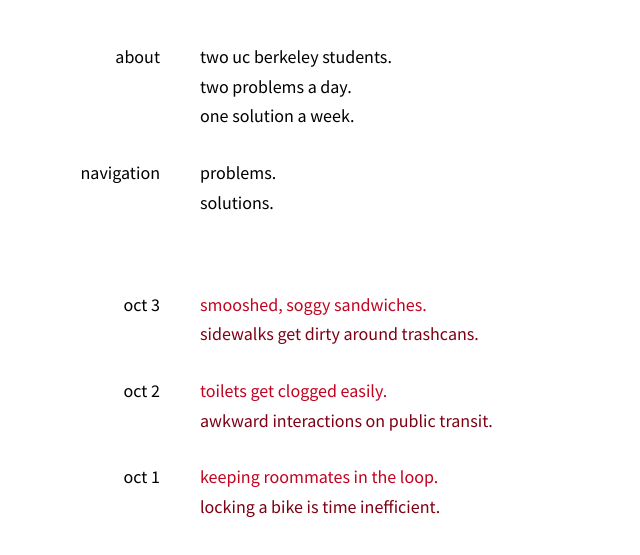
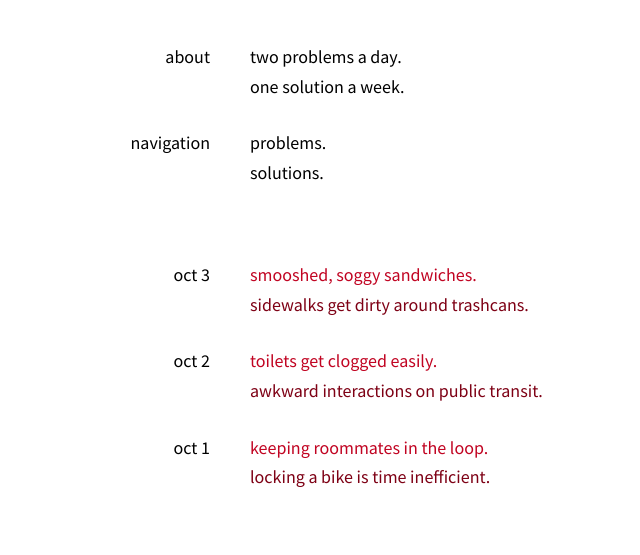
Before and after one commit to benortiz/designchallenge.me, a plain HTML site: page index.html in a window 1280 px wide. Shown: the part 167-722 px from the top of the page, without its empty margins (0-640 px from the left). Drawn offline with Linux system fonts and the light colour scheme.

Commit message:
misc changes

```diff
--- a/index.html
+++ b/index.html
@@ -31,8 +31,7 @@
 		<div class="type">about</div>
 		<div id="about" class="token">
 			<p>
-				two uc berkeley students.
-				<br />two problems a day.
+				two problems a day.
 				<br />one solution a week.
 			</p>
 		</div>
--- a/resources/css/thirtydays.less
+++ b/resources/css/thirtydays.less
@@ -53,12 +53,11 @@ body {
 	height: 100%;
 
 	background-color: @background-color;
-	margin: 0px;
 }
 
 #wrapper {
 	.column(6);
-	margin-left: 50px;
+	margin-left: 100px;
 }
 
 header {
```
